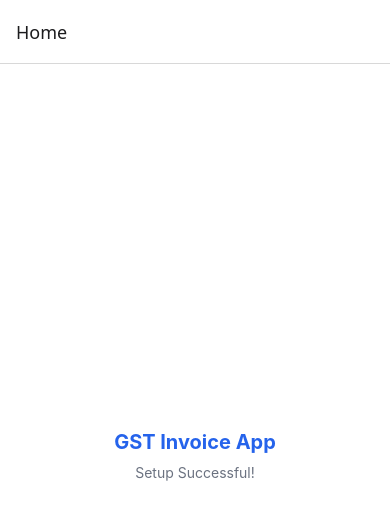
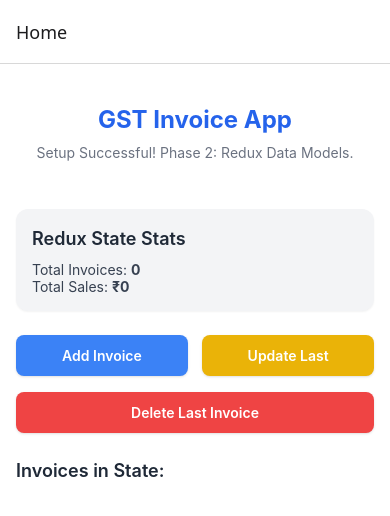
Before and after one commit to SawanTeja/GSTInvoiceApp, a React Native app: screen /Home in a window 390 px wide. Shown: the top 516 px of the page. Built offline with nearby package versions, Linux system fonts and the light colour scheme.

Commit message:
feat: implement Redux invoice management with state definitions and initial home screen UI

```diff
--- a/src/screens/home/HomeScreen.tsx
+++ b/src/screens/home/HomeScreen.tsx
@@ -1,11 +1,112 @@
 import React from 'react';
-import { View, Text, StyleSheet } from 'react-native';
+import { View, Text, TouchableOpacity, ScrollView } from 'react-native';
+import { useDispatch, useSelector } from 'react-redux';
+import { addInvoice, updateInvoice, deleteInvoice, selectInvoices, selectInvoiceCount, selectTotalSales } from '../../store/invoiceSlice';
 
 export const HomeScreen = () => {
+  const dispatch = useDispatch();
+  const invoices = useSelector(selectInvoices);
+  const invoiceCount = useSelector(selectInvoiceCount);
+  const totalSales = useSelector(selectTotalSales);
+
+  const handleAddTestInvoice = () => {
+    const newInvoice = {
+      id: Math.random().toString(36).substring(7),
+      invoiceNumber: `INV-${Math.floor(Math.random() * 1000)}`,
+      invoiceDate: new Date().toISOString(),
+      dueDate: new Date().toISOString(),
+      seller: { name: 'My Company', address: '123 Main St' },
+      buyer: { name: 'Customer Inc', address: '456 Market St' },
+      items: [
+        {
+          id: 'item1',
+          name: 'Consulting Services',
+          price: 1000,
+          quantity: 2,
+          gstRate: 18,
+          unit: 'hrs',
+          taxableValue: 2000,
+          cgst: 180,
+          sgst: 180,
+          igst: 0,
+          lineTotal: 2360,
+        }
+      ],
+      totals: {
+        taxableAmount: 2000,
+        cgstAmount: 180,
+        sgstAmount: 180,
+        igstAmount: 0,
+        totalAmount: 2360,
+      }
+    };
+    dispatch(addInvoice(newInvoice));
+  };
+
+  const handleUpdateLastInvoice = () => {
+    if (invoices.length > 0) {
+      const lastInvoice = invoices[invoices.length - 1];
+      const updatedInvoice = {
+        ...lastInvoice,
+        buyer: { ...lastInvoice.buyer, name: 'Updated Customer' }
+      };
+      dispatch(updateInvoice(updatedInvoice));
+    }
+  };
+
+  const handleDeleteLastInvoice = () => {
+    if (invoices.length > 0) {
+      const lastInvoice = invoices[invoices.length - 1];
+      dispatch(deleteInvoice(lastInvoice.id));
+    }
+  };
+
   return (
-    <View className="flex-1 justify-center items-center bg-white">
-      <Text className="text-xl font-bold text-blue-600">GST Invoice App</Text>
-      <Text className="text-gray-500 mt-2">Setup Successful!</Text>
-    </View>
+    <ScrollView className="flex-1 bg-white p-4">
+      <View className="items-center justify-center py-6">
+        <Text className="text-2xl font-bold text-blue-600 mb-2">GST Invoice App</Text>
+        <Text className="text-gray-500 mb-6">Setup Successful! Phase 2: Redux Data Models.</Text>
+      </View>
+
+      <View className="bg-gray-100 p-4 rounded-xl mb-6 shadow-sm">
+        <Text className="text-lg font-semibold text-gray-800 mb-2">Redux State Stats</Text>
+        <Text className="text-gray-700">Total Invoices: <Text className="font-bold">{invoiceCount}</Text></Text>
+        <Text className="text-gray-700">Total Sales: <Text className="font-bold">₹{totalSales}</Text></Text>
+      </View>
+
+      <View className="flex-row flex-wrap justify-between mb-6">
+        <TouchableOpacity
+          onPress={handleAddTestInvoice}
+          className="bg-blue-500 py-3 px-4 rounded-lg w-[48%] mb-4 items-center shadow"
+        >
+          <Text className="text-white font-semibold">Add Invoice</Text>
+        </TouchableOpacity>
+
+        <TouchableOpacity
+          onPress={handleUpdateLastInvoice}
+          className="bg-yellow-500 py-3 px-4 rounded-lg w-[48%] mb-4 items-center shadow"
+        >
+          <Text className="text-white font-semibold">Update Last</Text>
+        </TouchableOpacity>
+
+        <TouchableOpacity
+          onPress={handleDeleteLastInvoice}
+          className="bg-red-500 py-3 px-4 rounded-lg w-full items-center shadow"
+        >
+          <Text className="text-white font-semibold">Delete Last Invoice</Text>
+        </TouchableOpacity>
+      </View>
+
+      <View className="mb-10">
+        <Text className="text-lg font-semibold text-gray-800 mb-3">Invoices in State:</Text>
+        {invoices.map((inv) => (
+          <View key={inv.id} className="bg-white border border-gray-200 p-3 rounded-lg mb-2 shadow-sm">
+            <Text className="font-bold text-gray-800">{inv.invoiceNumber}</Text>
+            <Text className="text-sm text-gray-600">Buyer: {inv.buyer.name}</Text>
+            <Text className="text-sm text-gray-600">Total: ₹{inv.totals.totalAmount}</Text>
+          </View>
+        ))}
+      </View>
+    </ScrollView>
   );
 };
--- a/src/store/invoiceSlice.ts
+++ b/src/store/invoiceSlice.ts
@@ -1,16 +1,50 @@
-import { createSlice } from '@reduxjs/toolkit';
+import { createSlice, PayloadAction } from '@reduxjs/toolkit';
+import { Invoice } from '../types/invoice';
+import { RootState } from './index';
+
+interface InvoiceState {
+  invoices: Invoice[];
+}
+
+const initialState: InvoiceState = {
+  invoices: [],
+};
 
 const invoiceSlice = createSlice({
   name: 'invoice',
-  initialState: {
-    items: [] as any[],
-  },
+  initialState,
   reducers: {
-    addItem: (state, action) => {
-      state.items.push(action.payload);
+    addInvoice: (state, action: PayloadAction<Invoice>) => {
+      state.invoices.push(action.payload);
+    },
+    updateInvoice: (state, action: PayloadAction<Invoice>) => {
+      const index = state.invoices.findIndex(inv => inv.id === action.payload.id);
+      if (index !== -1) {
+        state.invoices[index] = action.payload;
+      }
+    },
+    deleteInvoice: (state, action: PayloadAction<string>) => {
+      state.invoices = state.invoices.filter(inv => inv.id !== action.payload);
     },
   },
 });
 
-export const { addItem } = invoiceSlice.actions;
+export const { addInvoice, updateInvoice, deleteInvoice } = invoiceSlice.actions;
+
+// Selectors
+export const selectInvoices = (state: RootState) => state.invoice.invoices;
+
+export const selectInvoiceById = (state: RootState, id: string) =>
+  state.invoice.invoices.find(inv => inv.id === id);
+
+export const selectTotalSales = (state: RootState) =>
+  state.invoice.invoices.reduce((total, inv) => total + inv.totals.totalAmount, 0);
+
+export const selectTotalTax = (state: RootState) =>
+  state.invoice.invoices.reduce((total, inv) =>
+    total + inv.totals.cgstAmount + inv.totals.sgstAmount + inv.totals.igstAmount, 0
+  );
+
+export const selectInvoiceCount = (state: RootState) => state.invoice.invoices.length;
+
 export default invoiceSlice.reducer;
--- /dev/null
+++ b/src/types/invoice.ts
@@ -0,0 +1,40 @@
+export interface PartyDetails {
+  name: string;
+  address: string;
+  gstin?: string;
+}
+
+export interface InvoiceTotals {
+  taxableAmount: number;
+  cgstAmount: number;
+  sgstAmount: number;
+  igstAmount: number;
+  totalAmount: number;
+}
+
+export interface InvoiceItem {
+  id: string;
+  name: string;
+  hsnCode?: string; // Standard for GST invoices
+  price: number; // Unit price
+  gstRate: number; // e.g., 5, 12, 18, 28
+  unit: string; // e.g., 'pcs', 'kg'
+  quantity: number;
+  discount?: number; // Discount amount
+  taxableValue: number; // (price * quantity) - (discount || 0)
+  cgst: number;
+  sgst: number;
+  igst: number;
+  lineTotal: number; // taxableValue + all taxes
+}
+
+export interface Invoice {
+  id: string;
+  invoiceNumber: string;
+  invoiceDate: string; // ISO 8601 string, e.g. '2023-10-25'
+  dueDate: string; // ISO 8601 string
+  seller: PartyDetails;
+  buyer: PartyDetails;
+  items: InvoiceItem[];
+  totals: InvoiceTotals;
+}
```
